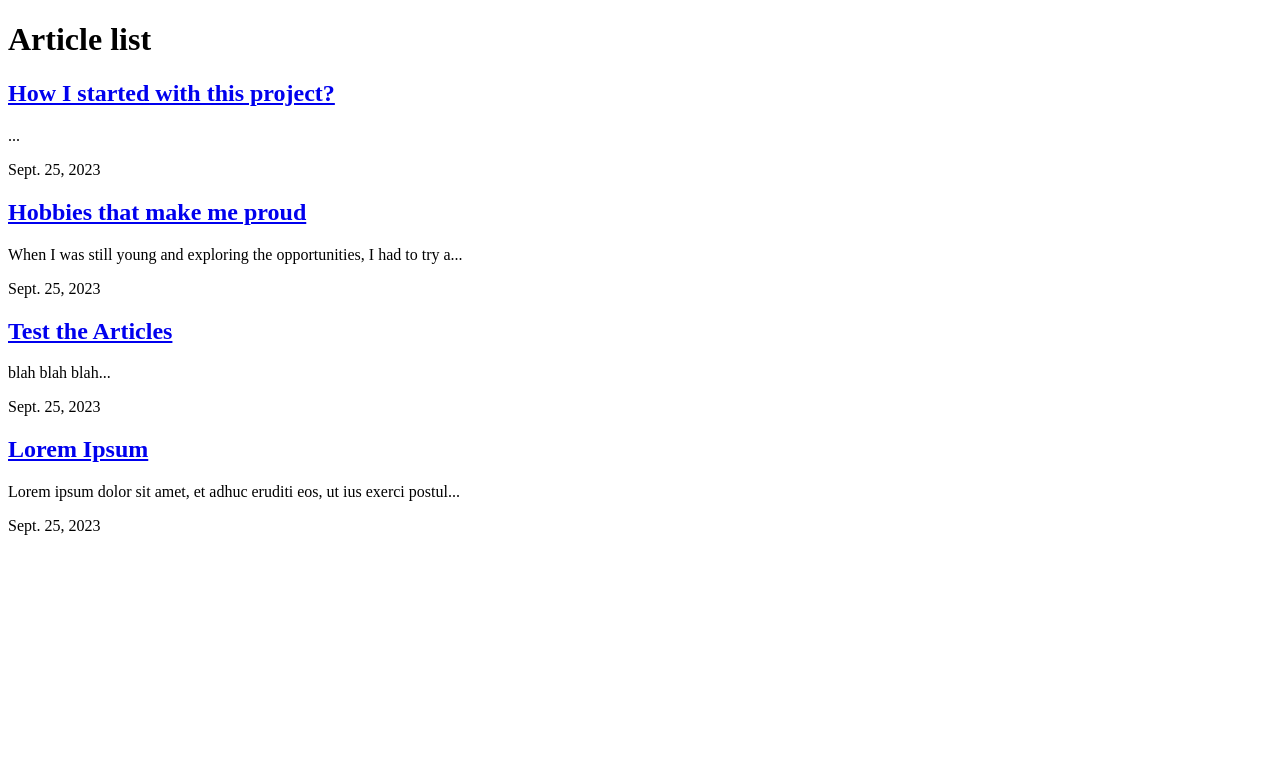
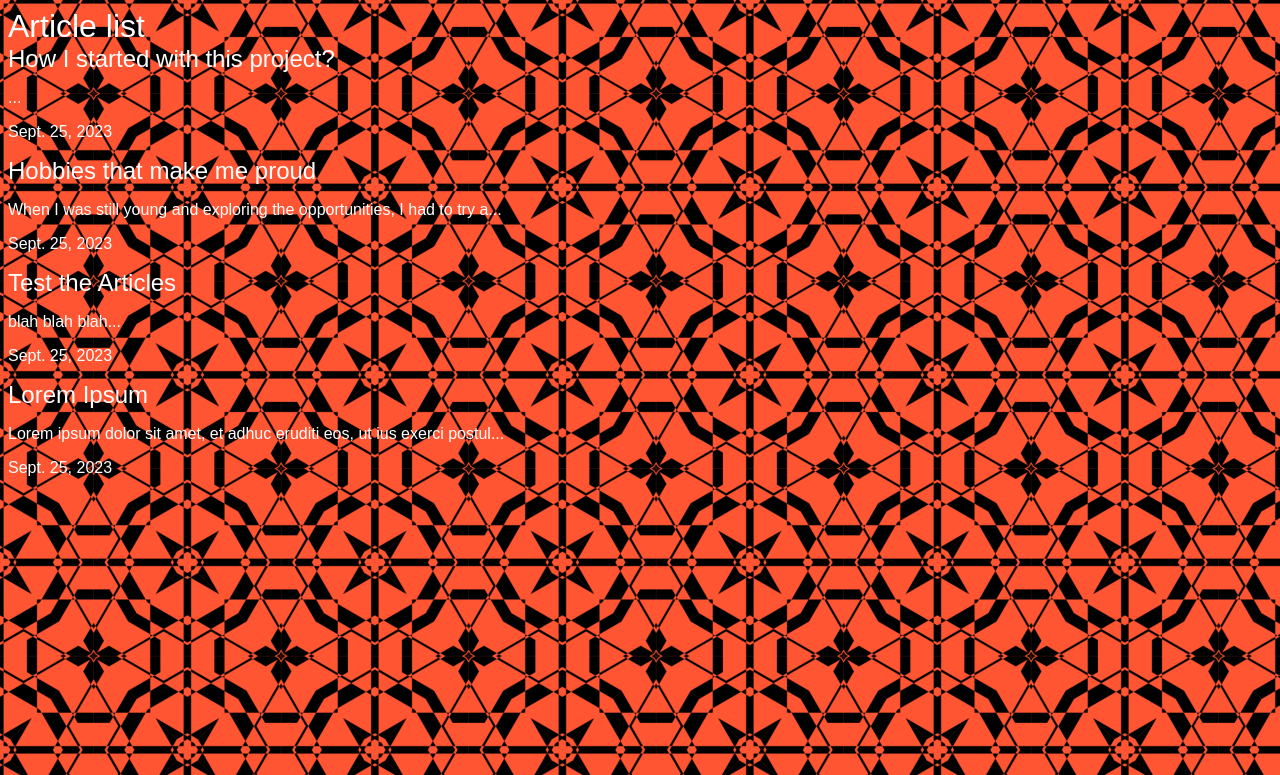
Before and after one commit to BerMu147/django-blog, a Django app: page /articles/ in a window 1280 px wide. Shown: the top 775 px of the page. Run offline with Django 4.2, Linux system fonts and the light colour scheme; data comes from the database, SQL or seed files in the repository.

Commit message:
Added static files and images

```diff
--- a/articles/templates/articles/article.html
+++ b/articles/templates/articles/article.html
@@ -1,8 +1,11 @@
+{% load static %}
+
 <!DOCTYPE html>
 <html>
     <head>
         <meta charset="utf-8">
         <title>BEHOLD! ARTICLES!</title>
+        <link rel="stylesheet" href="{% static 'style.css' %}">
     </head>
     <body>
         <h1>Article list</h1>
--- /dev/null
+++ b/assets/style.css
@@ -0,0 +1,20 @@
+body{
+    color: #fff;
+    background: #ff5532;
+    background-repeat: no-repeat;
+    background-image: url(decors.png);
+}
+
+body *{
+    font-family: fantasy;
+}
+
+h1,h2,h3,h4,h5,h6{
+    font-weight: normal;
+    margin:0;
+}
+
+a, a:hover, a:visited{
+    text-decoration: none;
+    color: #fff;
+}
--- a/djangot/settings.py
+++ b/djangot/settings.py
@@ -11,6 +11,7 @@ https://docs.djangoproject.com/en/4.2/ref/settings/
 """
 
 from pathlib import Path
+import os
 
 # Build paths inside the project like this: BASE_DIR / 'subdir'.
 BASE_DIR = Path(__file__).resolve().parent.parent
@@ -117,6 +118,9 @@ USE_TZ = True
 # https://docs.djangoproject.com/en/4.2/howto/static-files/
 
 STATIC_URL = 'static/'
+STATICFILES_DIRS = (
+    os.path.join(BASE_DIR, 'assets'),
+)
 
 # Default primary key field type
 # https://docs.djangoproject.com/en/4.2/ref/settings/#default-auto-field
--- a/djangot/urls.py
+++ b/djangot/urls.py
@@ -17,6 +17,7 @@ Including another URLconf
 from django.contrib import admin
 from django.urls import path, include
 from . import views
+from django.contrib.staticfiles.urls import staticfiles_urlpatterns
 
 urlpatterns = [
     path('admin/', admin.site.urls),
@@ -27,3 +28,5 @@ urlpatterns = [
     path('about/', views.about),
     path('random/', views.random),
 ]
+
+urlpatterns += staticfiles_urlpatterns()
```
Also changed, not shown: assets/decors.png (added).
